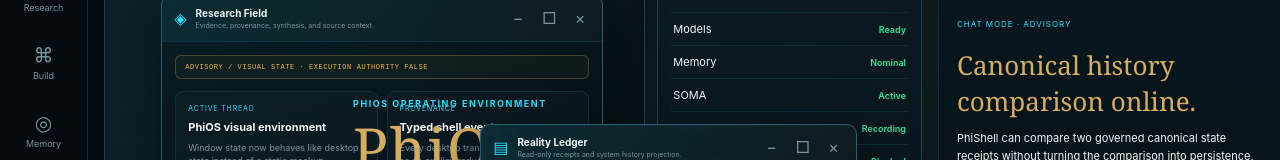
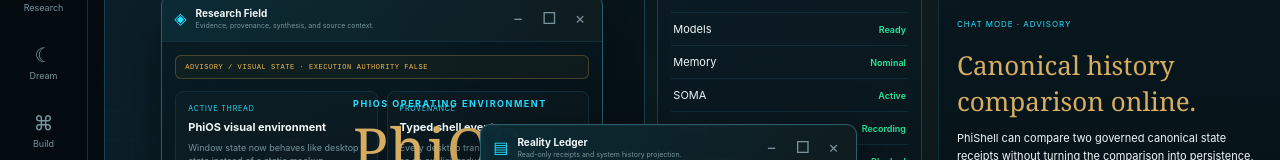
Before and after one commit to MichaelWave369/PhiOS, a React (Vite) app in the folder phishell/: page / in a window 1280 px wide. Shown: the part 161-321 px from the top of the page. Built offline with nearby package versions, Linux system fonts and the light colour scheme.

Commit message:
feat: mount Symbol Lab in PhiShell navigation

```diff
--- a/phishell/src/PhiShell.tsx
+++ b/phishell/src/PhiShell.tsx
@@ -5,6 +5,7 @@ import { ProcessObservationPanel } from "./components/ProcessObservationPanel";
 import { PackageObservationPanel } from "./components/PackageObservationPanel";
 import { DeviceObservationPanel } from "./components/DeviceObservationPanel";
 import { SystemStatePanel } from "./components/SystemStatePanel";
+import { SymbolLab } from "./components/SymbolLab";
 import {
   INITIAL_SHELL_STATE,
   type AuthorityRequest,
@@ -23,6 +24,7 @@ import {
 const nav: Array<{ id: View; icon: string; label: string }> = [
   { id: "home", icon: "⌂", label: "Home" },
   { id: "research", icon: "◈", label: "Research" },
+  { id: "dream", icon: "☾", label: "Dream" },
   { id: "build", icon: "⌘", label: "Build" },
   { id: "memory", icon: "◎", label: "Memory" },
   { id: "ledger", icon: "▤", label: "Ledger" },
@@ -105,6 +107,12 @@ const commands: CommandItem[] = [
     label: "Go to Research",
     detail: "Open the Research destination.",
     action: { type: "open-view", view: "research" },
+  },
+  {
+    id: "view-dream",
+    label: "Open ΦDream / Symbol Lab",
+    detail: "Enter the zero-authority curiosity workspace.",
+    action: { type: "open-view", view: "dream" },
   },
   {
     id: "window-research",
@@ -326,7 +334,8 @@ function Workspace({ title, subtitle }: { title: string; subtitle: string }) {
 
 function Center({ view }: { view: View }) {
   if (view === "home") return <Home />;
-  const copy: Record<Exclude<View, "home">, [string, string]> = {
+  if (view === "dream") return <SymbolLab />;
+  const copy: Record<Exclude<View, "home" | "dream">, [string, string]> = {
     research: [
       "Research",
       "Sources, evidence, notes, synthesis, and provenance in one governed workspace.",
```
